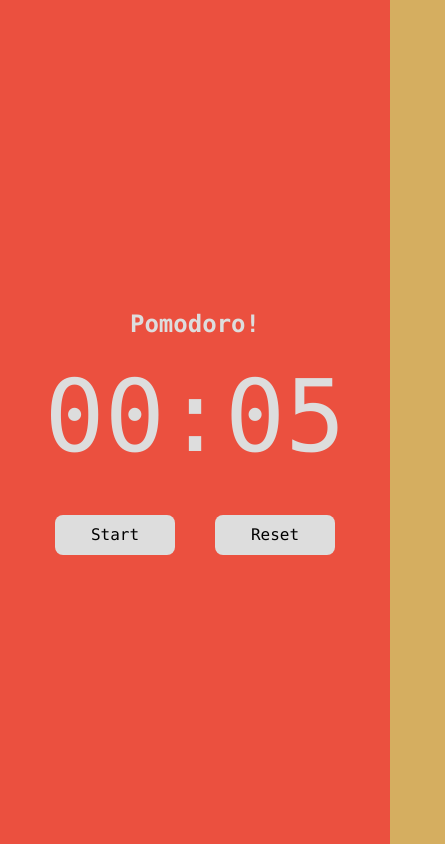
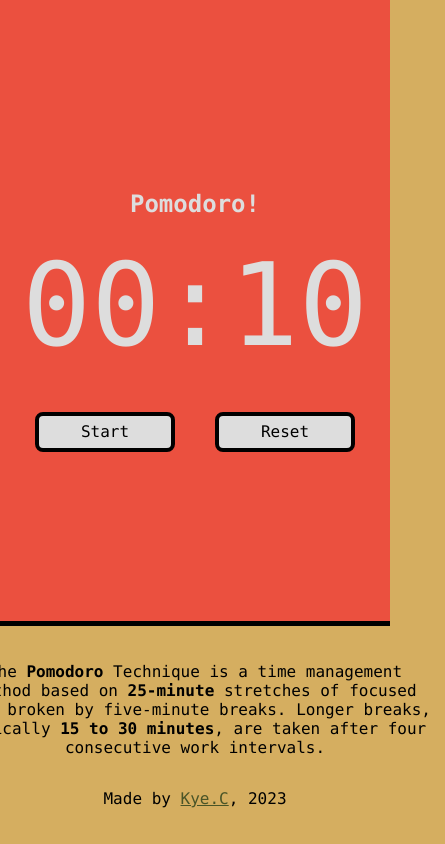
Before and after one commit to kazmakai/pomodoro, a plain HTML site: page index.html in a window 390 px wide. Shown: the whole page, 445 px wide, since content can reach past the window. Drawn offline with Linux system fonts and the light colour scheme.

Commit message:
Updated UI and audio

```diff
--- a/css/main.css
+++ b/css/main.css
@@ -5,6 +5,7 @@
 
 body {
     display: flex;
+    flex-direction: column;
     justify-content: center;
     align-items: center;
     height: 100vh;
@@ -19,17 +20,37 @@ body {
     flex-direction: column;
     justify-content: center;
     align-items: center;
-    width: 600px;
+    width: 650px;
     height: 550px;
     background-color: #eb503f;
-    border-radius: 20%;
+    border: 5px solid black;
+    border-radius: 10%;
     padding: 50px 80px;
 }
 
-h2 {
+h1 {
     color: #ddd;
-    font-size: 48px;
+    font-size: 32px;
     margin: 20px;
+}
+
+footer {
+    display: flex;
+    justify-content: center;
+    flex-direction: column;
+    width: 500px;
+    margin-top: 20px;
+}
+
+p {
+    font-size: 16px;
+    position: relative;
+    text-align: center;
+    padding: 0 10px;
+}
+
+a {
+    color: #495427;
 }
 
 #timer-digits {
@@ -47,12 +68,12 @@ h2 {
 }
 
 .timer-button {
-    width: 120px;
+    width: 140px;
     height: 40px;
     border-radius: 8px;
     background-color: #ddd;
     color: #000;
-    border: none;
+    border: 4px solid black;
     font-size: 16px;
     margin: 0 40px;
     cursor: pointer;
@@ -64,9 +85,12 @@ h2 {
 }
 
 .timer-button:active {
-    background-color: #5d6c2f;
-    color: #ddd;
+    background-color: #495427;
+    color: darkgrey;
 }
+
+
+
 
 /* for smartphones */
 @media only screen and (max-width: 600px) {
@@ -81,6 +105,16 @@ h2 {
         width: 100%;
         height: 100%;
         border-radius: 0;
+        border: none;
+        border-bottom: 5px solid black;
+    }
+
+    h1 {
+        font-size: 24px;
+    }
+
+    footer {
+        margin-bottom: 20px;
     }
 
     .timer-button {
@@ -88,10 +122,6 @@ h2 {
     }
 
     #timer-digits {
-        font-size: 100px;
-    }
-
-    h2 {
-        font-size: 24px;
+        font-size: 115px;
     }
   }
--- a/index.html
+++ b/index.html
@@ -10,13 +10,18 @@
 <body>
     <div id="timer-container">
         <div>
-            <h2>Pomodoro!</h2>
-            <div id="timer-digits">00:05</div>
+            <h1>Pomodoro!</h1>
+            <div id="timer-digits">00:10</div>
         </div>
         <div class="buttons-container">
             <button id="startpause-button" class="timer-button">Start</button>
             <button id="reset-button" class="timer-button">Reset</button>
         </div>
     </div>
+
+    <footer>
+    <p>The <strong>Pomodoro</strong> Technique is a time management method based on <strong>25-minute</strong> stretches of focused work broken by five-minute breaks. Longer breaks, typically <strong>15 to 30 minutes</strong>, are taken after four consecutive work intervals.</p>
+    <p>Made by <a href="https://www.linkedin.com/in/kye-c-170607145/">Kye.C</a>, 2023</p>
+    </footer>
 </body>
 </html>
--- a/js/script.js
+++ b/js/script.js
@@ -12,7 +12,7 @@ Extras:
 
 
 /*----- constants -----*/
-const pomodoro = 5; // 10 seconds for testing
+const pomodoro = 10; // 10 seconds for testing
 const shortBreak = 5; // 5 seconds for testing
 
 /*----- app's state -----*/
@@ -23,7 +23,7 @@ let isPaused = true; // track whether the timer was paused
 let isPomodoro = true; // track the current phase (Pomodoro or break)
 
 /*----- cached elements -----*/
-const title = document.querySelector('h2');
+const title = document.querySelector('h1');
 const timerBackground = document.getElementById('timer-container');
 const startPauseButton = document.getElementById('startpause-button');
 const resetButton = document.getElementById('reset-button');
@@ -32,13 +32,13 @@ const soundButton = document.getElementById('play-sound')
 
 /*----- event listeners -----*/
 startPauseButton.addEventListener('click', toggleCountdown);
-resetButton.addEventListener('click', init);
+resetButton.addEventListener('click', reset);
 soundButton.addEventListener('playSound');
 
 /*----- functions -----*/
-init();
+reset();
 
-function init() {
+function reset() {
   const ding = new Audio();
   ding.src = "./sounds/click_sound.wav"
   ding.play();
@@ -48,7 +48,7 @@ function init() {
   isPomodoro = true; // Set the initial phase to Pomodoro
   title.innerHTML = "Pomodoro!";
   timerBackground.style.backgroundColor = '#eb503f';
-  timerDigits.innerHTML = `00:05`;
+  timerDigits.innerHTML = `00:10`;
   remainingTime = pomodoro;
 }
 
@@ -90,14 +90,14 @@ function countdown(time) {
       isPomodoro = !isPomodoro; // Switch between Pomodoro and break phases
       if (isPomodoro) {
         const ding = new Audio();
-        ding.src = "./sounds/pomodoro_sound.mp3"
+        ding.src = "./sounds/break_sound.wav"
         ding.play();
         title.innerHTML = "Pomodoro!";
         timerBackground.style.backgroundColor = '#eb503f';
         countdown(pomodoro);
       } else {
         const ding = new Audio();
-        ding.src = "./sounds/break_sound.wav"
+        ding.src = "./sounds/pomodoro_sound.mp3"
         ding.play();
         title.innerHTML = "Short break";
         timerBackground.style.backgroundColor = '#808c45';
```
Also changed, not shown: 3 other files.
